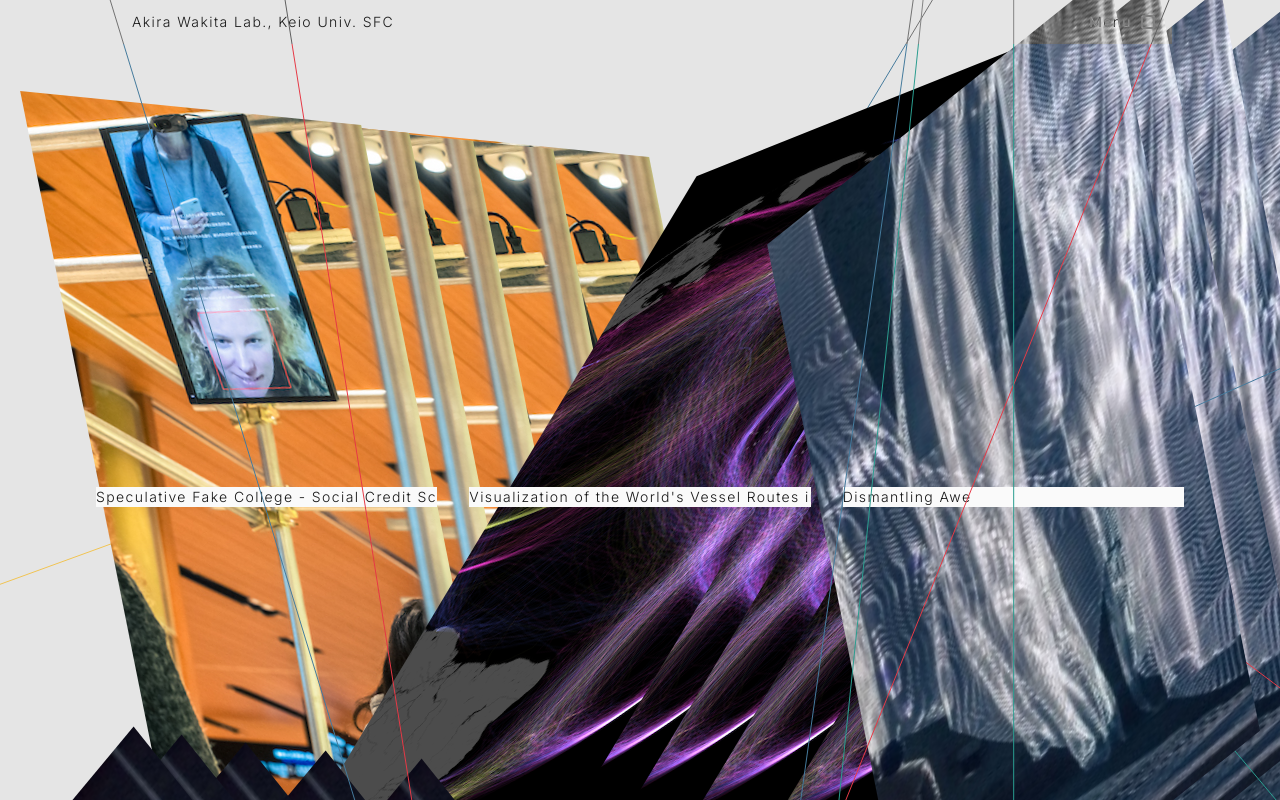
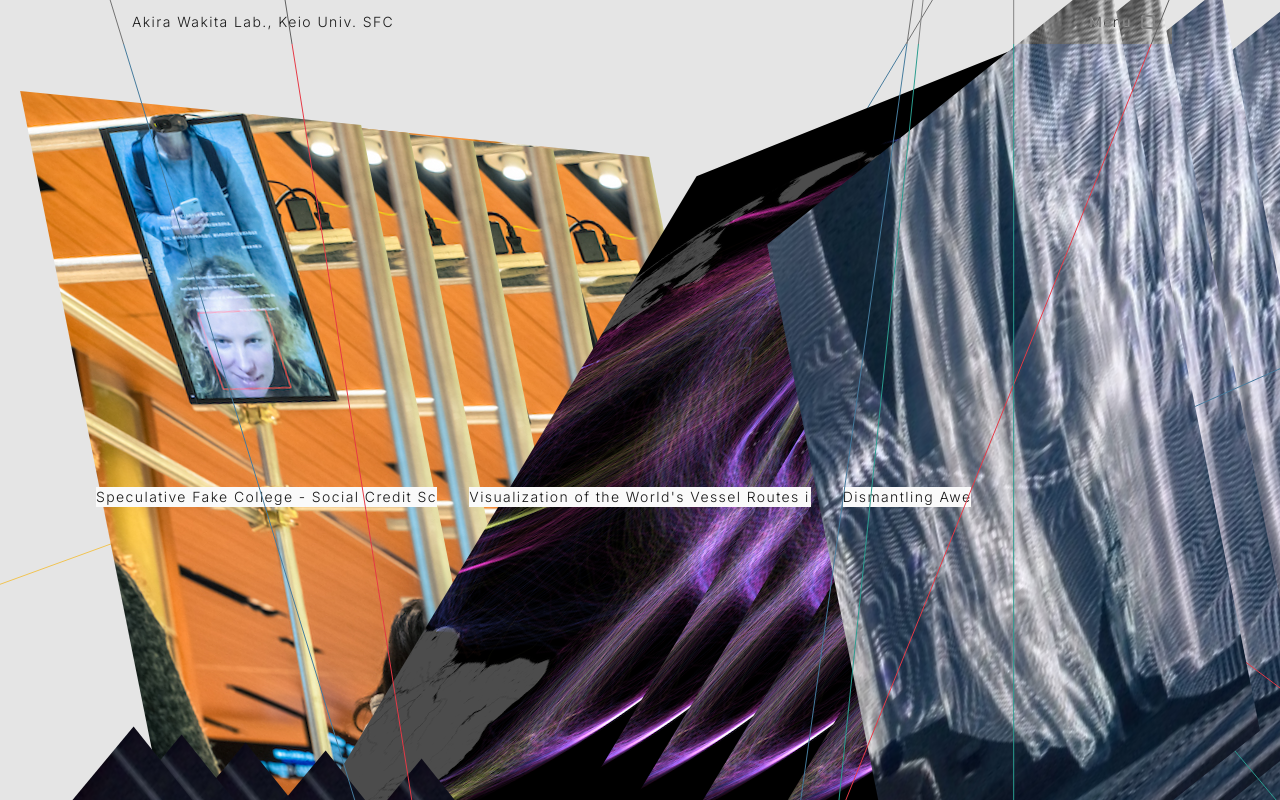
Before and after one commit to wakita-lab/web, a Next.js app: page / in a window 1280 px wide. Shown: the top 800 px of the page. Built offline with nearby package versions, Linux system fonts and the light colour scheme.

Commit message:
fix: Remove unused import and comment out tag display in WorkPage component

```diff
--- a/src/app/page.tsx
+++ b/src/app/page.tsx
@@ -1,7 +1,7 @@
 import Link from 'next/link';
 import Image from 'next/image';
 import { WORKS } from '@/constants/works';
-import { getTagColor, getTagName } from '@/constants/tags';
+import { getTagColor } from '@/constants/tags';
 
 const TransformMatrixes = [
   [1, 0.1, 0.2, 1, 0, 0],
@@ -98,11 +98,21 @@ export default function Home() {
               className="absolute left-72 top-8 -z-40 aspect-[9/20] object-cover"
               style={{ transform: transformStyle }}
             />
-            <div className="absolute top-1/2 z-20 flex w-full flex-col">
+            <div className="absolute top-1/2 z-20 flex w-full">
               <div className="overflow-hidden text-nowrap bg-neutral-50 leading-5">
                 {work.title.en}
               </div>
-
+              {/* <div className="flex h-4 ">
+                {work.tags.map((tag, index) => (
+                  <div key={index} className="grow overflow-hidden text-xs" style={
+                    { backgroundColor: getTagColor(tag) }
+                  } >
+                    <div className="w-fit bg-foreground px-1 text-white opacity-0 transition-opacity group-hover:opacity-100">
+                      {getTagName(tag, 'en')}
+                    </div>
+                  </div>
+                ))}
+              </div> */}
             </div>
           </Link>
         );
```
